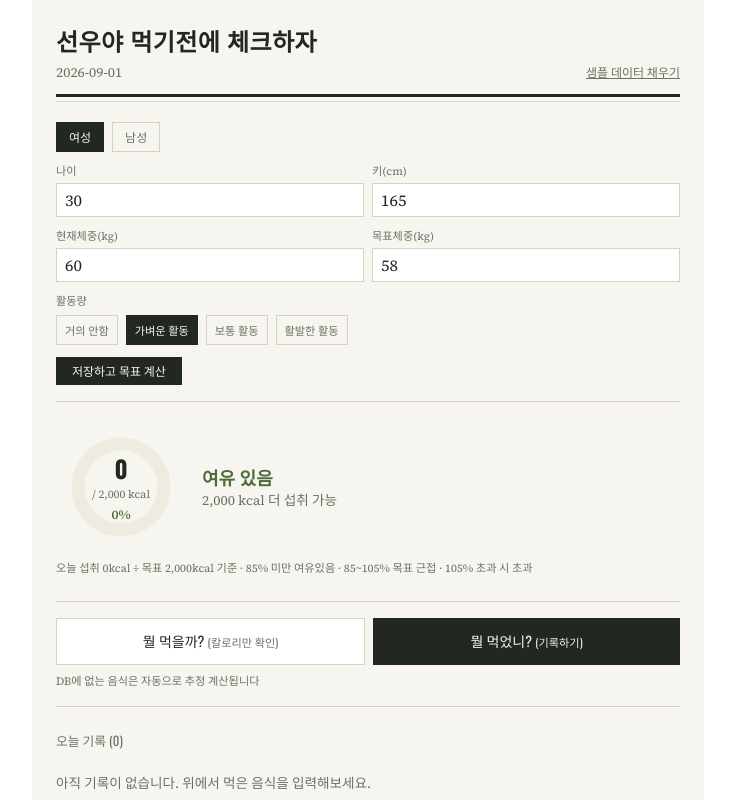
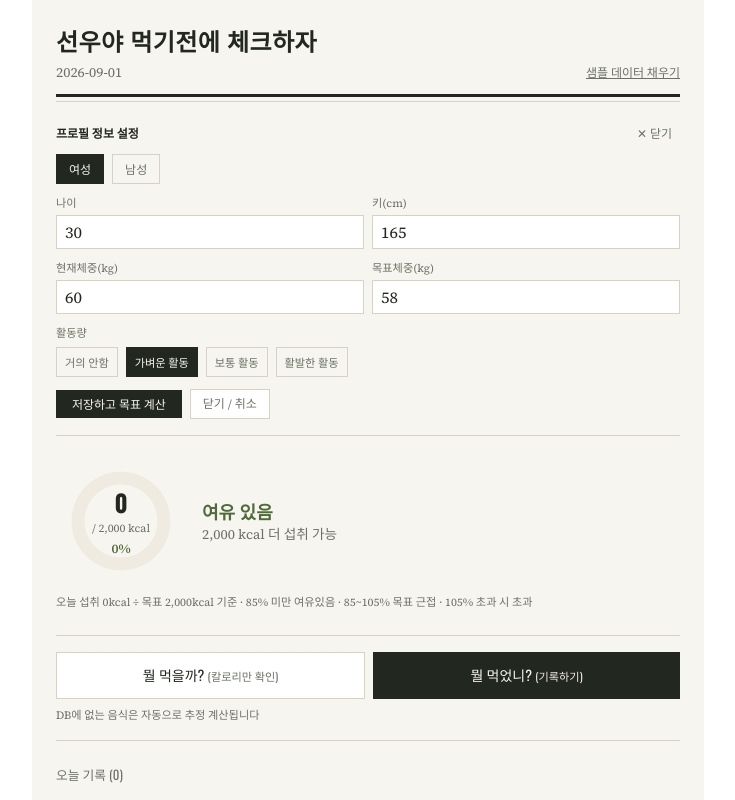
Before and after one commit to ko750125-afk/CalorieCheck, a React (Vite) app: page / in a window 1280 px wide. Shown: the top 800 px of the page, without its empty margins (272-1007 px from the left). Built offline with nearby package versions, Linux system fonts and the light colour scheme.

Commit message:
fix: add explicit close and cancel buttons to profile form

```diff
--- a/src/App.jsx
+++ b/src/App.jsx
@@ -531,6 +531,20 @@ export default function CalorieJournal() {
           </div>
         ) : (
           <div className="text-sm">
+            <div className="flex items-center justify-between mb-2">
+              <span className="font-semibold text-xs" style={{ color: COLOR.ink }}>프로필 정보 설정</span>
+              <button
+                type="button"
+                onClick={() => {
+                  if (profile) setProfileDraft(profile);
+                  setShowProfileForm(false);
+                }}
+                style={{ color: COLOR.inkDim, fontSize: "0.75rem" }}
+                className="px-2 py-0.5 hover:opacity-80"
+              >
+                ✕ 닫기
+              </button>
+            </div>
             <div className="flex gap-2 mb-2">
               {[
                 { value: "female", label: "여성" },
@@ -599,7 +613,7 @@ export default function CalorieJournal() {
               ))}
             </div>
 
-            <div className="flex gap-2">
+            <div className="flex items-center gap-2">
               <button
                 onClick={saveProfile}
                 style={{
@@ -611,17 +625,22 @@ export default function CalorieJournal() {
               >
                 저장하고 목표 계산
               </button>
-              {profile && (
               <button
+                type="button"
                 onClick={() => {
-                    setProfileDraft(profile);
+                  if (profile) setProfileDraft(profile);
                   setShowProfileForm(false);
                 }}
-                  style={{ color: COLOR.inkDim, fontSize: "0.75rem" }}
+                style={{
+                  color: COLOR.inkDim,
+                  fontSize: "0.75rem",
+                  border: `1px solid ${COLOR.line}`,
+                  background: "white",
+                }}
+                className="px-3 py-1.5 text-xs hover:bg-gray-50"
               >
-                  취소
+                닫기 / 취소
               </button>
-              )}
             </div>
           </div>
         )}
```
Also changed, not shown: calorie-check.jsx (+25 -6 lines). Lines whose indentation alone changed are shown as unchanged.
